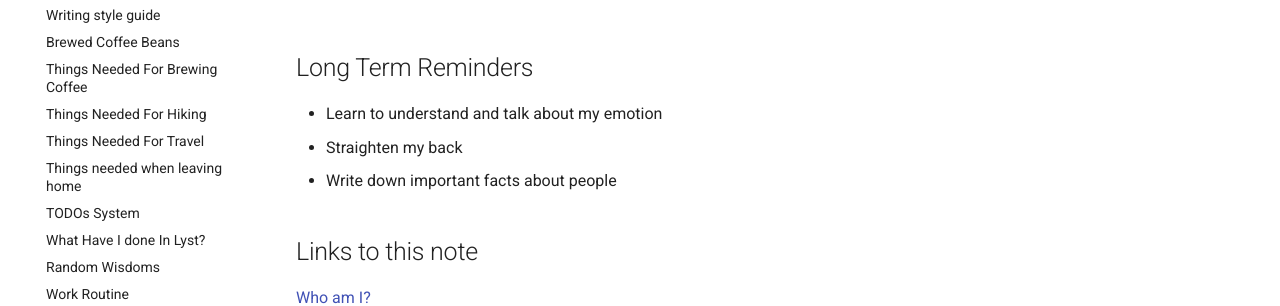
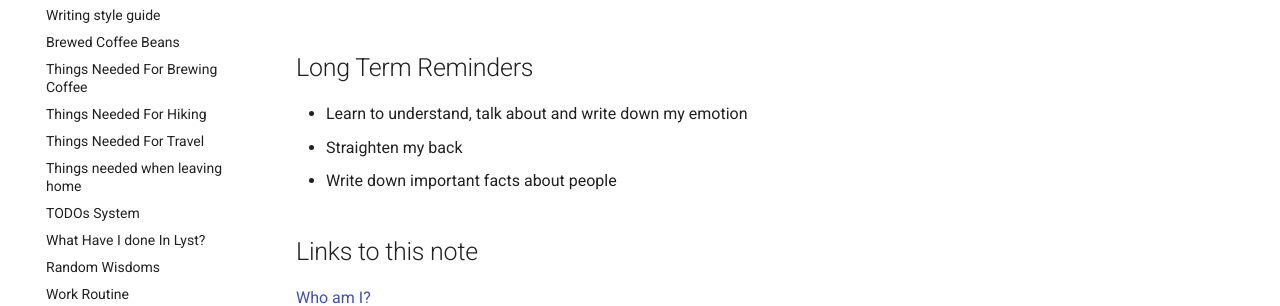
Before and after one commit to ynotstartups/notes, an MkDocs documentation site: the page built from notes/reminders.md, in a window 1280 px wide and 1057 px high. Shown: the part 678-984 px from the top of the window. Built offline with MkDocs 1.6.1 and Material for MkDocs 9.7.7, drawn with Linux system fonts in a browser that asks for light colours.

Commit message:
update reminders

```diff
--- a/notes/reminders.md
+++ b/notes/reminders.md
@@ -23,7 +23,7 @@
 
 ## Long Term Reminders
 
-- Learn to understand and talk about my emotion
+- Learn to understand, talk about and write down my emotion
 - Straighten my back
 - Write down important facts about people
 
```
